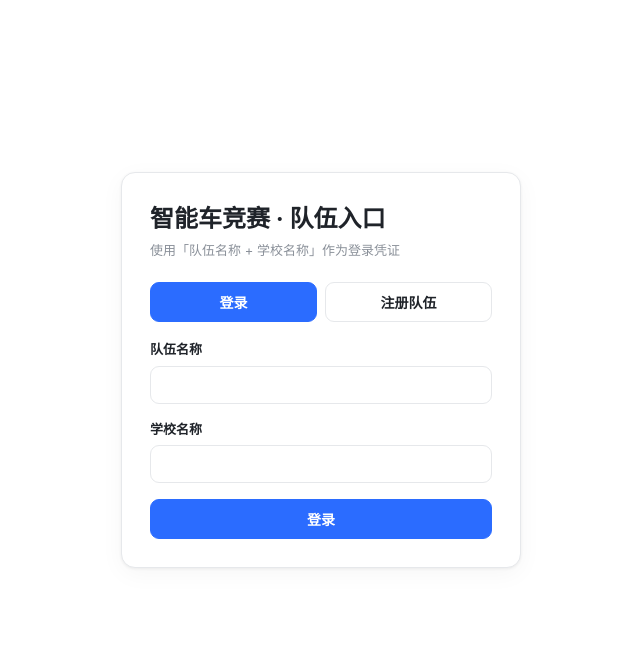
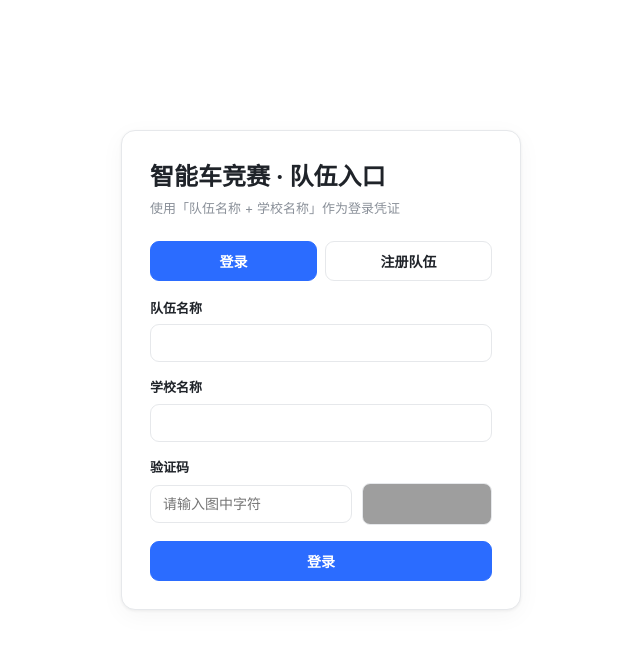
Before and after one commit to xuelangaogu/smartcar, a Flask app: page /login in a window 1280 px wide. Shown: the part 59-709 px from the top of the page, without its empty margins (319-959 px from the left). Run offline with Flask 3, Linux system fonts and the light colour scheme; grey boxes are pictures that could not be loaded.

Commit message:
登录加入字母数字验证码 (队伍端 + 管理员端)

```diff
--- a/app.py
+++ b/app.py
@@ -12,6 +12,7 @@
 
 import json
 import os
+import random
 import shutil
 import threading
 import uuid
@@ -33,6 +34,7 @@ from flask import (
     session,
     url_for,
 )
+from PIL import Image, ImageDraw, ImageFont
 from werkzeug.utils import secure_filename
 
 BASE_DIR = os.path.dirname(os.path.abspath(__file__))
@@ -176,6 +178,74 @@ def purge_video(videos, video_id):
 
 
 # ----------------------------------------------------------------------------
+# 验证码 (字母数字, 每次登录校验)
+# ----------------------------------------------------------------------------
+CAPTCHA_CHARS = "ABCDEFGHJKLMNPQRSTUVWXYZ23456789"  # 去除易混淆字符 0O1IL
+CAPTCHA_LEN = 4
+
+
+def _load_captcha_font(size):
+    for path in (
+        "C:/Windows/Fonts/arialbd.ttf",
+        "C:/Windows/Fonts/arial.ttf",
+        "/usr/share/fonts/truetype/dejavu/DejaVuSans-Bold.ttf",
+    ):
+        if os.path.exists(path):
+            try:
+                return ImageFont.truetype(path, size)
+            except OSError:
+                continue
+    try:
+        return ImageFont.load_default(size=size)
+    except TypeError:
+        return ImageFont.load_default()
+
+
+def _render_captcha(code):
+    """生成验证码 PNG 图像 (字母数字 + 干扰线/噪点)。"""
+    width, height = 130, 48
+    img = Image.new("RGB", (width, height), (255, 255, 255))
+    draw = ImageDraw.Draw(img)
+    font = _load_captcha_font(30)
+    for _ in range(6):
+        x1, y1 = random.randint(0, width), random.randint(0, height)
+        x2, y2 = random.randint(0, width), random.randint(0, height)
+        draw.line([(x1, y1), (x2, y2)], fill=(random.randint(160, 220),) * 3, width=1)
+    for _ in range(120):
+        draw.point(
+            (random.randint(0, width), random.randint(0, height)),
+            fill=(random.randint(150, 210),) * 3,
+        )
+    step = width // (CAPTCHA_LEN + 1)
+    for i, ch in enumerate(code):
+        color = (random.randint(0, 90), random.randint(0, 90), random.randint(90, 180))
+        y = random.randint(2, 10)
+        draw.text((8 + i * step, y), ch, font=font, fill=color)
+    buf = BytesIO()
+    img.save(buf, "PNG")
+    buf.seek(0)
+    return buf
+
+
+@app.route("/captcha")
+def captcha():
+    code = "".join(random.choice(CAPTCHA_CHARS) for _ in range(CAPTCHA_LEN))
+    session["captcha"] = code.upper()
+    resp = send_file(_render_captcha(code), mimetype="image/png")
+    resp.headers["Cache-Control"] = "no-store, no-cache, must-revalidate, max-age=0"
+    resp.headers["Pragma"] = "no-cache"
+    return resp
+
+
+def check_captcha(value):
+    """校验用户输入的验证码 (不区分大小写), 校验后立即失效。"""
+    expected = session.pop("captcha", None)
+    if not expected:
+        return False
+    return (value or "").strip().upper() == expected
+
+
+# ----------------------------------------------------------------------------
 # 认证
 # ----------------------------------------------------------------------------
 def admin_required(f):
@@ -233,6 +303,9 @@ def login():
     if request.method == "POST":
         team_name = (request.form.get("team_name") or "").strip()
         school = (request.form.get("school") or "").strip()
+        if not check_captcha(request.form.get("captcha")):
+            return render_template("auth.html", login_error="验证码错误, 请重新输入",
+                                   team_name=team_name, school=school, tab="login")
         teams = load_teams()
         match = None
         for t in teams.values():
@@ -349,11 +422,14 @@ def admin_login():
     if request.method == "POST":
         username = request.form.get("username", "")
         password = request.form.get("password", "")
-        if username == ADMIN_USERNAME and password == ADMIN_PASSWORD:
+        if not check_captcha(request.form.get("captcha")):
+            error = "验证码错误, 请重新输入"
+        elif username == ADMIN_USERNAME and password == ADMIN_PASSWORD:
             session["is_admin"] = True
             nxt = request.args.get("next") or url_for("admin_dashboard")
             return redirect(nxt)
-        error = "用户名或密码错误"
+        else:
+            error = "用户名或密码错误"
     return render_template("admin_login.html", error=error)
 
 
--- a/static/css/style.css
+++ b/static/css/style.css
@@ -200,3 +200,11 @@ th { color: var(--muted); font-weight: 600; font-size: 12px; text-transform: upp
 .annot-actions { padding: 12px 14px; display: flex; flex-direction: column; gap: 8px; }
 .kbd-hint { padding: 10px 14px; font-size: 12px; color: var(--muted); line-height: 1.8; border-top: 1px solid var(--border); }
 .kbd-hint kbd { background: var(--soft); border: 1px solid var(--border); border-radius: 4px; padding: 1px 6px; font-size: 11px; }
+
+/* 验证码 */
+.captcha-row { display: flex; align-items: center; gap: 10px; }
+.captcha-img {
+  height: 42px; width: 130px; border: 1px solid var(--border);
+  border-radius: 8px; cursor: pointer; background: #fff; flex: none;
+}
+.captcha-img:hover { border-color: var(--primary); }
--- a/templates/auth.html
+++ b/templates/auth.html
@@ -20,6 +20,15 @@
       <div class="field">
         <label>学校名称</label>
         <input class="input" type="text" name="school" value="{{ school or '' }}" required />
+      </div>
+      <div class="field">
+        <label>验证码</label>
+        <div class="captcha-row">
+          <input class="input" type="text" name="captcha" maxlength="4" autocomplete="off"
+                 placeholder="请输入图中字符" required style="flex:1;" />
+          <img class="captcha-img" src="{{ url_for('captcha') }}" alt="验证码"
+               title="点击刷新" onclick="this.src='{{ url_for('captcha') }}?t=' + Date.now();" />
+        </div>
       </div>
       <button class="btn btn-primary" type="submit" style="width:100%; justify-content:center;">登录</button>
     </form>
```
Also changed, not shown: templates/admin_login.html (+9 -0 lines).
